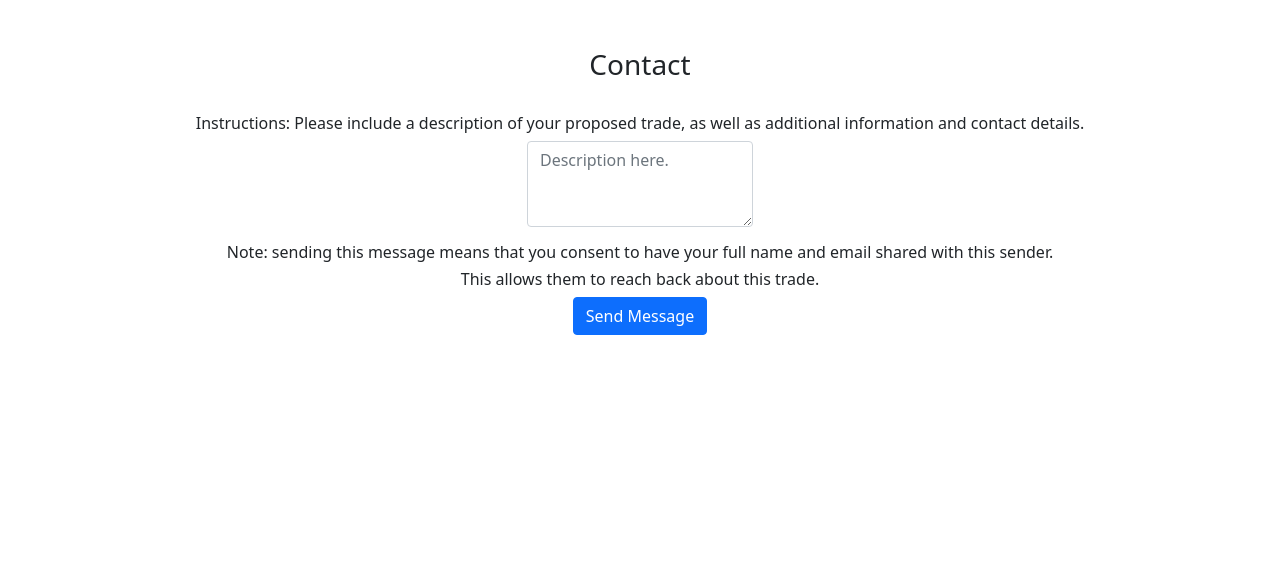
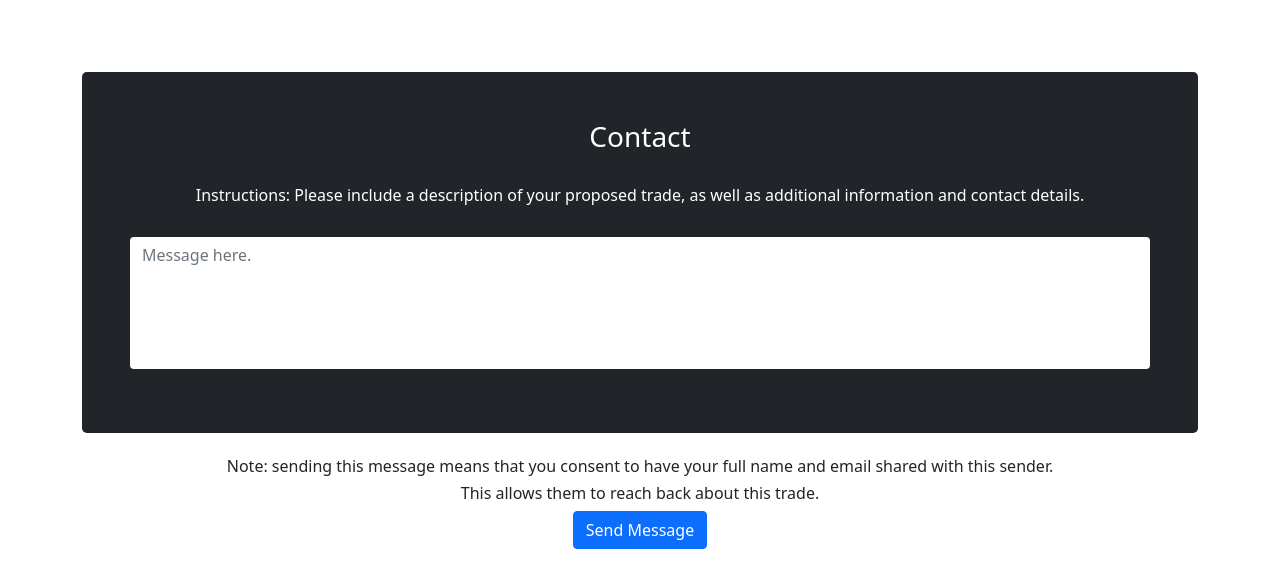
Before and after one commit to andrewp2303/SwapStop, a Flask app: template swapproj/templates/contact.html in a window 1280 px wide. Shown: the part 74-662 px from the top of the page. Run offline with Flask 2, Linux system fonts and the light colour scheme; the template is opened without the code that fills it, so the values that code supplies are empty.

Commit message:
contact template

```diff
--- a/swapproj/templates/contact.html
+++ b/swapproj/templates/contact.html
@@ -6,11 +6,18 @@
 
 {% block main %}
   <form action="/contact" method="post" enctype="multipart/form-data">
-
-    <h3>Contact</h3><br>
-    <h6>Instructions: Please include a description of your proposed trade, as well as additional information and contact details.</h6>
-    <div class="mb-3">
-        <textarea class="form-control mx-auto w-auto" rows="3" id="description" name="description" placeholder="Description here."></textarea>
+    <div class="d-flex justify-content-center">
+      <div class="container py-4">
+          <div style="color:white" class="h-100 p-5 bg-dark border border-0 rounded-3">
+            <h3>Contact</h3>
+            <br>
+            <h6>Instructions: Please include a description of your proposed trade, as well as additional information and contact details.</h6>
+            <br>
+            <div>
+                <textarea class="form-control mx-auto mb-3 border border-0" style="resize: none" rows="5" id="description" name="description" placeholder="Message here."></textarea>
+            </div>
+          </div>
+      </div>
     </div>
 
     <h6>Note: sending this message means that you consent to have your full name and email shared with this sender.</h6>
--- a/swapproj/templates/layout.html
+++ b/swapproj/templates/layout.html
@@ -16,7 +16,6 @@
         <!-- <link href="/static/MailnChat.ico" rel="icon"> -->
 
         <link href="/static/styles.css" rel="stylesheet">
-
         <title>SwapStop: {% block title %}{% endblock %}</title>
 
         <style>
```
Also changed, not shown: 1 other file.
